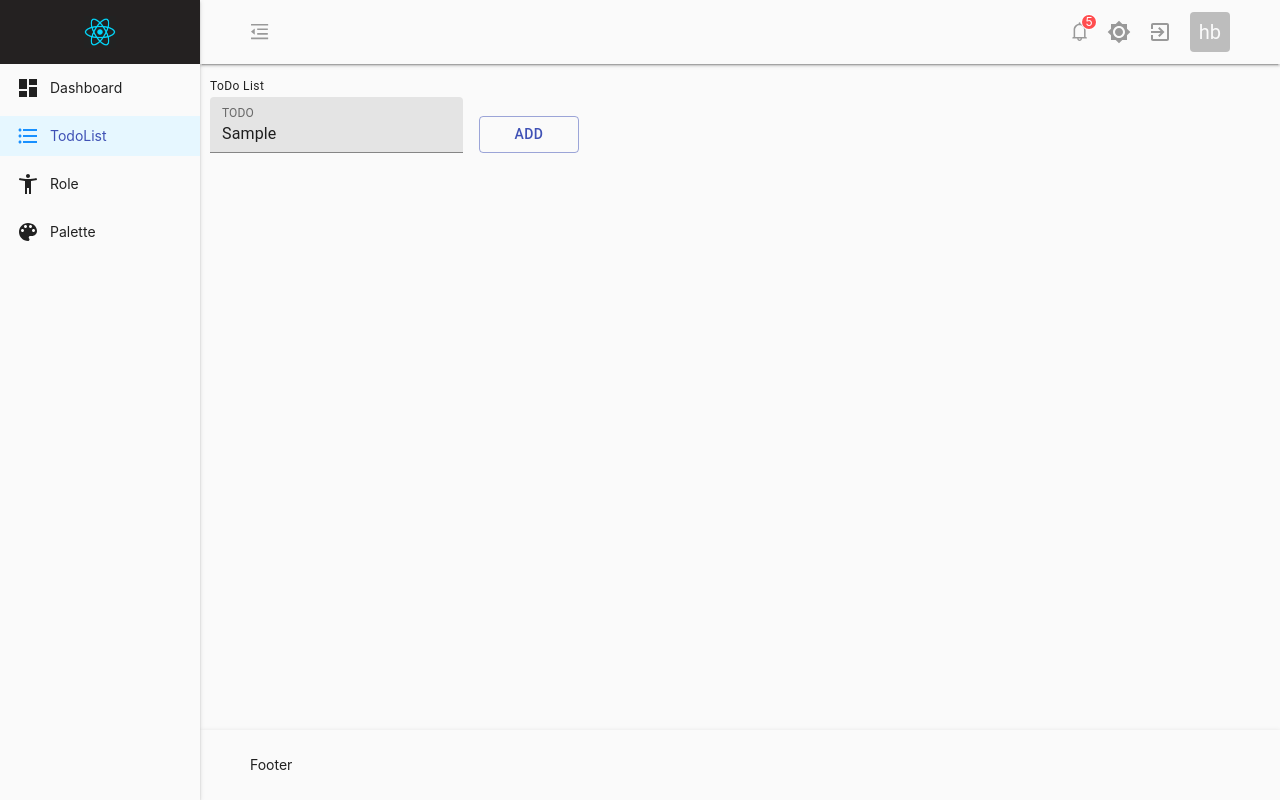
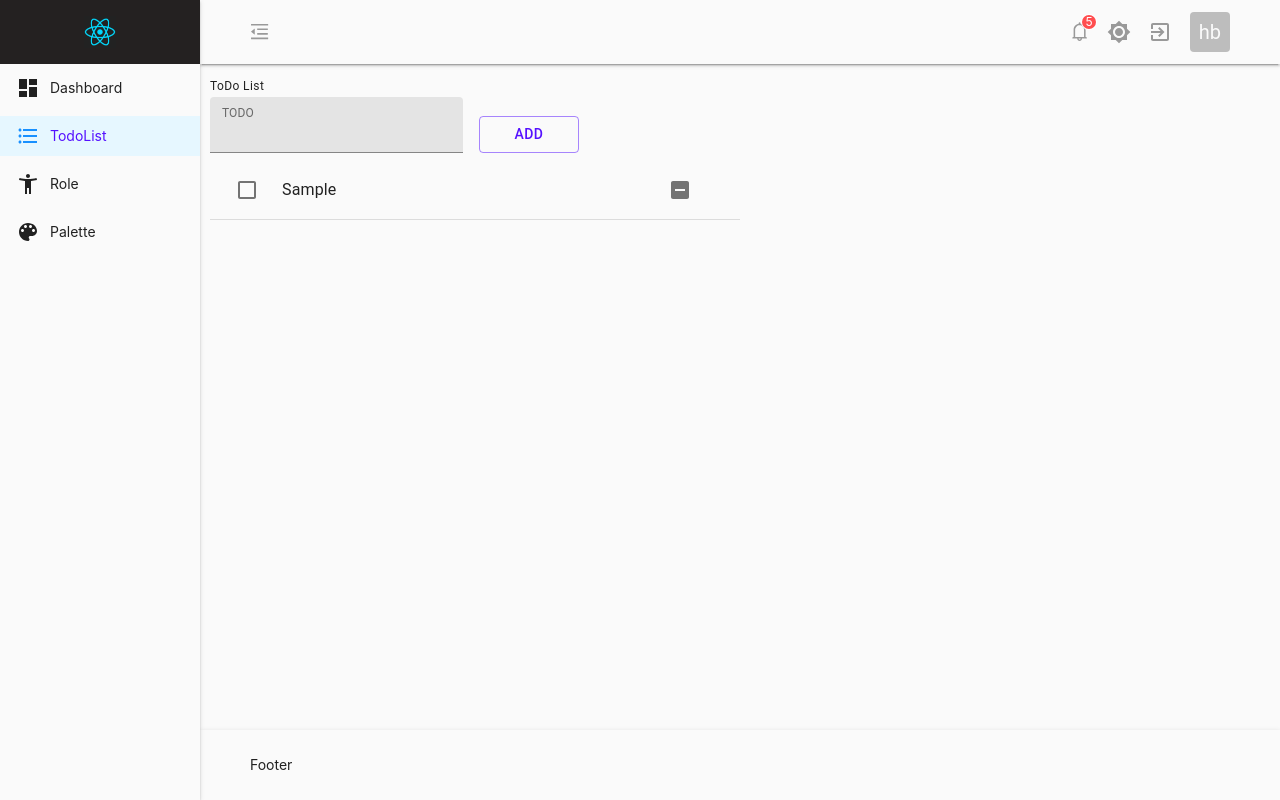
Before and after one commit to Jedi-hongbin/react-bg-manage-system, a React (Create React App) app: page /todoList in a window 1280 px wide. Both pictures are taken after typing "Sample" into the empty fields and a click on the button "ADD". Built offline with nearby package versions, Linux system fonts and the light colour scheme.

Commit message:
useState todolist

```diff
--- a/src/page/Palette/index.tsx
+++ b/src/page/Palette/index.tsx
@@ -8,7 +8,7 @@ const Palette: FC = (): ReactElement => {
   const {
     theme: { palette },
   } = useSelector((state: any) => state.theme);
-
+  log(palette);
   const filterItem = useMemo(
     () => [
       "type",
--- a/src/page/TodoList/Input.tsx
+++ b/src/page/TodoList/Input.tsx
@@ -1,15 +1,25 @@
-import React, { FC, ReactElement } from "react";
+import React, { FC, ReactElement, useCallback, useRef } from "react";
 import { TextField } from "../../components/UI/Input";
 import { Button } from "../../components/UI/Button";
 import { Grid } from "@material-ui/core";
+import { Todo } from "./typing";
+interface IProps {
+  addTodo: (todo: Todo) => void;
+}
 
-interface IProps {}
+const Input: FC<IProps> = ({ addTodo }): ReactElement => {
+  const input = useRef<HTMLInputElement>(null);
 
-const Input: FC<IProps> = (): ReactElement => {
+  const handleAddTodo = useCallback((): void => {
+    const content = input!.current!.value;
+    addTodo({ content, selected: false });
+    input!.current!.value = "";
+  }, [addTodo]);
+
   return (
     <Grid container spacing={2}>
       <Grid container item xs={12} sm={3}>
-        <TextField label="TODO" flex={1} />
+        <TextField inputRef={input} label="TODO" flex={1} />
       </Grid>
       <Grid
         container
@@ -19,11 +29,17 @@ const Input: FC<IProps> = (): ReactElement => {
         alignItems="flex-end"
         justify="flex-start"
       >
-        <Button width="100px" variant="outlined" color="primary">
+        <Button
+          onClick={handleAddTodo}
+          width="100px"
+          variant="outlined"
+          color="primary"
+        >
           ADD
         </Button>
       </Grid>
     </Grid>
   );
 };
+
 export default Input;
--- a/src/page/TodoList/List.tsx
+++ b/src/page/TodoList/List.tsx
@@ -1,8 +1,63 @@
-import React, { FC, ReactElement } from "react";
+import React, { FC, ReactElement, useCallback } from "react";
+import { Todo, TodoList } from "./typing";
+import {
+  List as MaterialList,
+  ListItem,
+  ListItemText,
+  ListItemIcon,
+  Grid,
+  Checkbox,
+} from "@material-ui/core";
+import { IndeterminateCheckBox } from "@material-ui/icons";
 
-interface IProps {}
+interface IProps {
+  todoList: TodoList;
+  removeTodo: (todo: Todo) => void;
+  toggleTodoStatus: (todo: Todo) => void;
+}
 
-const List: FC<IProps> = (): ReactElement => {
-  return <div>List</div>;
+const List: FC<IProps> = ({
+  todoList,
+  removeTodo,
+  toggleTodoStatus,
+}): ReactElement => {
+  const handleToggleTodoStatus = useCallback(
+    (todo: Todo) => () => toggleTodoStatus(todo),
+    [toggleTodoStatus]
+  );
+
+  const handleRemoveTodo = useCallback((todo: Todo) => () => removeTodo(todo), [
+    removeTodo,
+  ]);
+
+  const renderTodoItem = useCallback(
+    (todo: Todo) => {
+      const { content, selected } = todo;
+      return (
+        <ListItem key={content} divider button>
+          <ListItemIcon>
+            <Checkbox
+              checked={selected}
+              color="primary"
+              onChange={handleToggleTodoStatus(todo)}
+            />
+          </ListItemIcon>
+          <ListItemText primary={content} />
+          <ListItemIcon>
+            <IndeterminateCheckBox onClick={handleRemoveTodo(todo)} />
+          </ListItemIcon>
+        </ListItem>
+      );
+    },
+    [handleToggleTodoStatus, handleRemoveTodo]
+  );
+
+  return (
+    <Grid>
+      <Grid item sm={6}>
+        <MaterialList>{todoList.map(renderTodoItem)}</MaterialList>
+      </Grid>
+    </Grid>
+  );
 };
 export default List;
--- a/src/page/TodoList/index.tsx
+++ b/src/page/TodoList/index.tsx
@@ -1,15 +1,45 @@
-import React, { FC, ReactElement } from "react";
+import React, { FC, ReactElement, useState, useCallback } from "react";
 import { ContentContainer } from "../../constants/LayoutStyled";
+import { Typography } from "@material-ui/core";
+import { Todo, TodoList as TodoListType } from "./typing";
 import Input from "./Input";
-import { Typography } from "@material-ui/core";
+import List from "./List";
 
 interface IProps {}
 
 const TodoList: FC<IProps> = (): ReactElement => {
+  const [todoList, setTodoList] = useState<TodoListType>([]);
+
+  const addTodo = useCallback((todo: Todo): void => {
+    setTodoList((prev) => [...prev, todo]);
+  }, []);
+
+  const removeTodo = useCallback((todo: Todo): void => {
+    setTodoList((prev) => prev.filter((item) => item.content !== todo.content));
+  }, []);
+
+  const toggleTodoStatus = useCallback((todo: Todo): void => {
+    setTodoList((prev) => {
+      const prevData = [...prev];
+      prevData.some((item) => {
+        if (item.content === todo.content) {
+          item.selected = !item.selected;
+          return true;
+        }
+      });
+      return prevData;
+    });
+  }, []);
+
   return (
     <ContentContainer>
       <Typography variant="caption">ToDo List</Typography>
-      <Input />
+      <Input addTodo={addTodo} />
+      <List
+        todoList={todoList}
+        removeTodo={removeTodo}
+        toggleTodoStatus={toggleTodoStatus}
+      />
     </ContentContainer>
   );
 };
--- /dev/null
+++ b/src/page/TodoList/typing/index.ts
@@ -0,0 +1,6 @@
+export interface Todo {
+  content: string;
+  selected: boolean;
+}
+
+export type TodoList = Array<Todo>;
--- a/src/theme/index.ts
+++ b/src/theme/index.ts
@@ -4,12 +4,18 @@ import { Mode } from "../redux/types";
 export const darkTheme = createMuiTheme({
   palette: {
     type: Mode.DARK,
+    primary: {
+      main: "#fff",
+    },
   },
 });
 
 export const lightTheme = createMuiTheme({
   palette: {
     type: Mode.LIGHT,
+    primary: {
+      main: "#51f",
+    },
   },
 });
 
```
Also changed, not shown: 1 other file (tests, documents, lock files or other folders).
